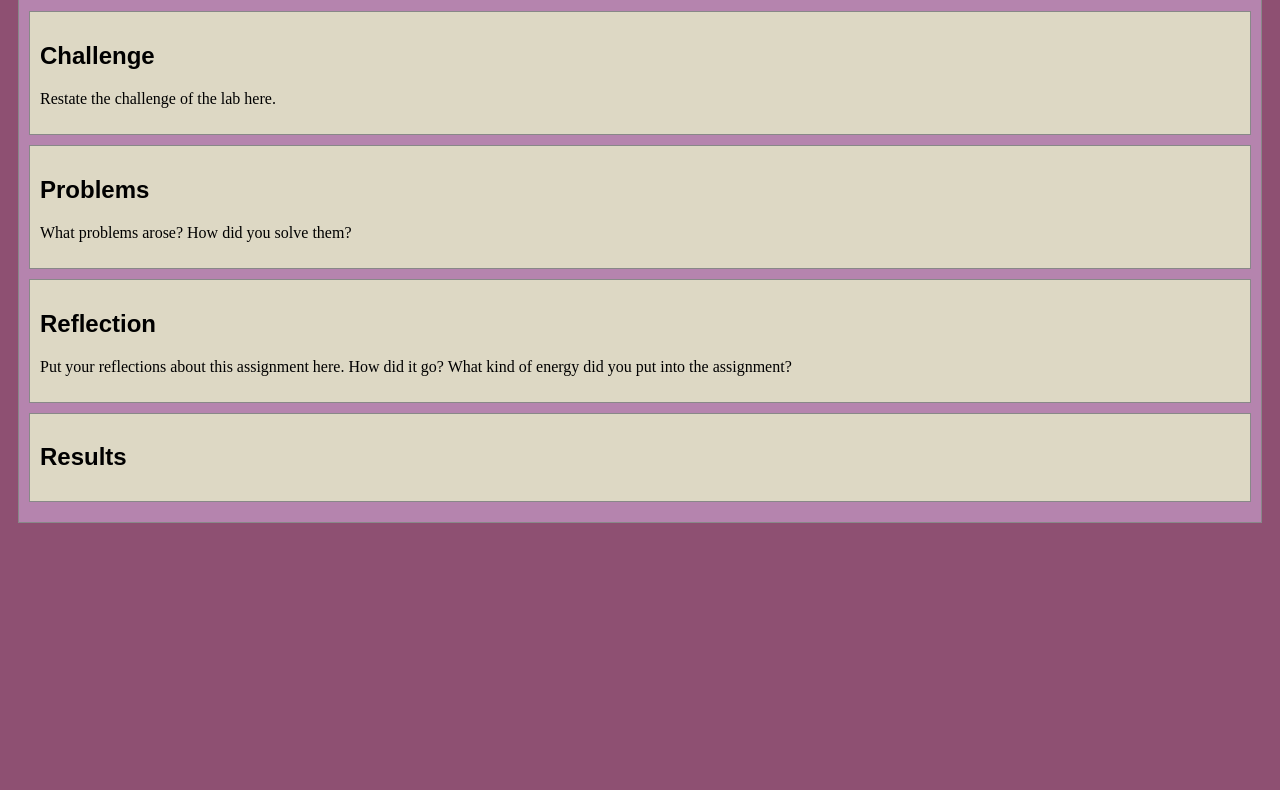
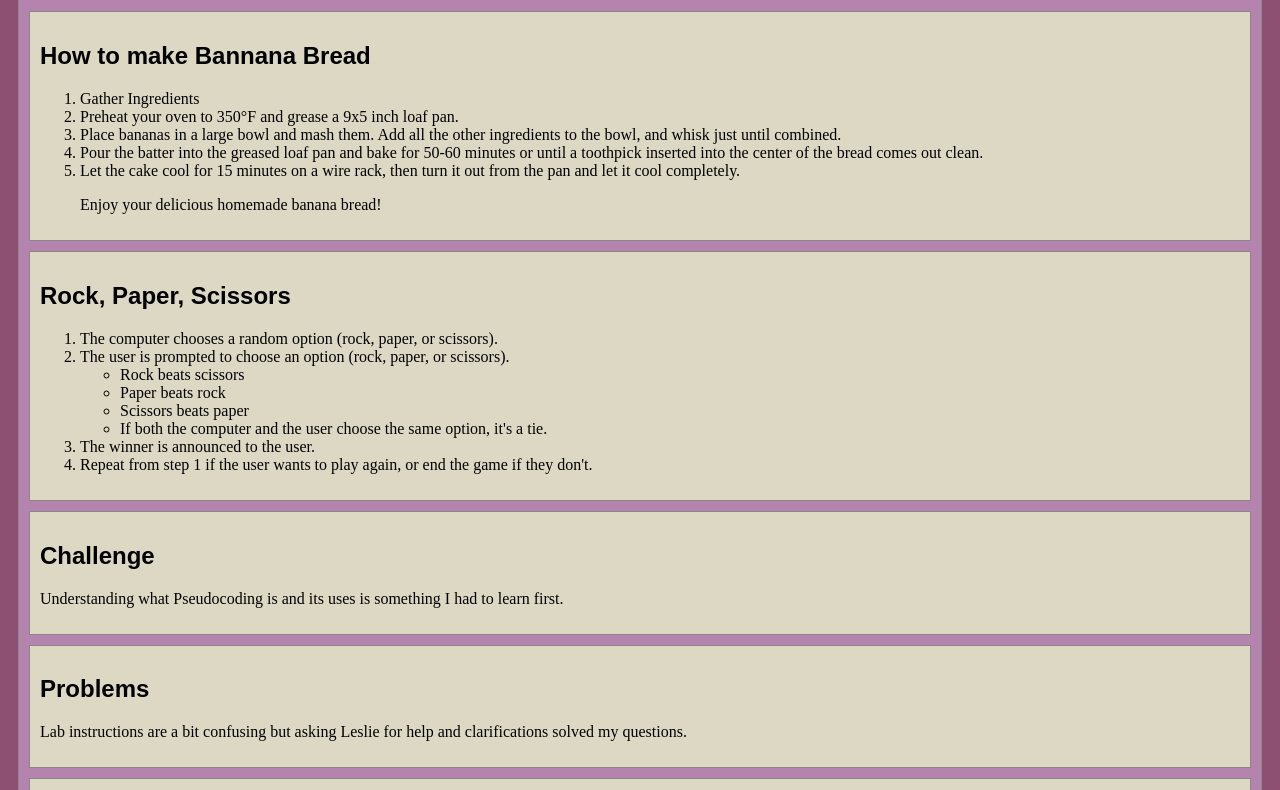
Before and after one commit to abahador/art101, a plain HTML site: page lab4/index.html in a window 1280 px wide. Shown: the part 100-890 px from the top of the page. Before the commit the page ends 800 px from the top, so only its background shows below. Drawn offline with nearby package versions, Linux system fonts and the light colour scheme.

Commit message:
Lab 4 has a banana bread recipe!

```diff
--- a/lab4/css/lab.css
+++ b/lab4/css/lab.css
@@ -7,3 +7,6 @@
     border: solid 1px #888;
     background-color: #DDD8C4;
   }
+  img {
+    width: 600px;
+  }
--- a/lab4/index.html
+++ b/lab4/index.html
@@ -23,25 +23,48 @@
 	<!-- Style this page by changing the CSS in ../css/site.css or css/lab.css -->
 	<main id="content">
 		<section>
-			<h1>Lab X - Subject/Topic</h1>
+			<h1>Lab 4 - Pseudocoding and Problem-solving</h1>
+			<div class="minor-section">
+					<h2>How to make Bannana Bread</h2>
+					<ol>
+						<li>Gather Ingredients</li>
+						<li>Preheat your oven to 350°F and grease a 9x5 inch loaf pan.</li>
+						<li>Place bananas in a large bowl and mash them. Add all the other ingredients to the bowl, and whisk just until combined.</li>
+						<li>Pour the batter into the greased loaf pan and bake for 50-60 minutes or until a toothpick inserted into the center of the bread comes out clean.</li>
+						<li>Let the cake cool for 15 minutes on a wire rack, then turn it out from the pan and let it cool completely.</li>
+						<p>Enjoy your delicious homemade banana bread!</p>
+					</ol>
+			</div>
+
+			<div class="minor-section">
+					<h2>Rock, Paper, Scissors</h2>
+					<ol>
+						<li>The computer chooses a random option (rock, paper, or scissors).</li>
+						<li>The user is prompted to choose an option (rock, paper, or scissors).</li>
+						<ul>
+							<li>Rock beats scissors</li>
+							<li>Paper beats rock</li>
+							<li>Scissors beats paper</li>
+							<li>If both the computer and the user choose the same option, it's a tie.</li>
+						</ul>
+						<li>The winner is announced to the user.</li>
+						<li>Repeat from step 1 if the user wants to play again, or end the game if they don't.</li>
+					</ol>
+			</div>
 			<div class="minor-section">
 					<h2>Challenge</h2>
-					<p>Restate the challenge of the lab here.</p>
+					<p>Understanding what Pseudocoding is and its uses is something I had to learn first.</p>
 			</div>
 
 			<div class="minor-section">
 					<h2>Problems</h2>
-					<p>What problems arose? How did you solve them? </p>
-			</div>
-
-			<div class="minor-section">
-					<h2>Reflection</h2>
-					<p>Put your reflections about this assignment here. How did it go? What kind of energy did you put into the assignment? </p>
+					<p>Lab instructions are a bit confusing but asking Leslie for help and clarifications solved my questions. </p>
 			</div>
 
 			<div class="minor-section">
 					<h2>Results</h2>
-					<div id="output"></div>
+					<p>I was able to make Pseudocode for Bannana bread and Tic Tac Toe! </p>
+					<img class="cat-photo" src="./img/Screenshot (38).png">
 			</div>
 		</section>
 		<nav id="links">
```
Also changed, not shown: lab4/img/Screenshot (38).png (added).
